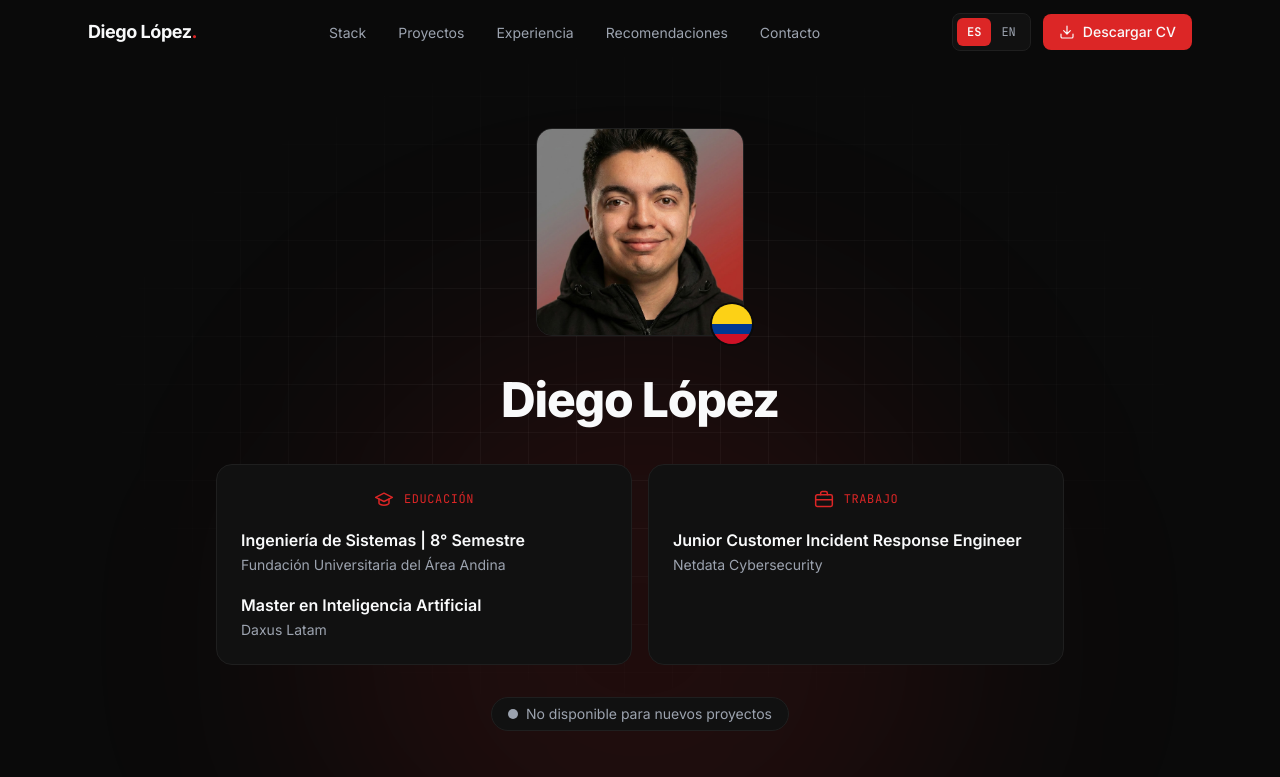
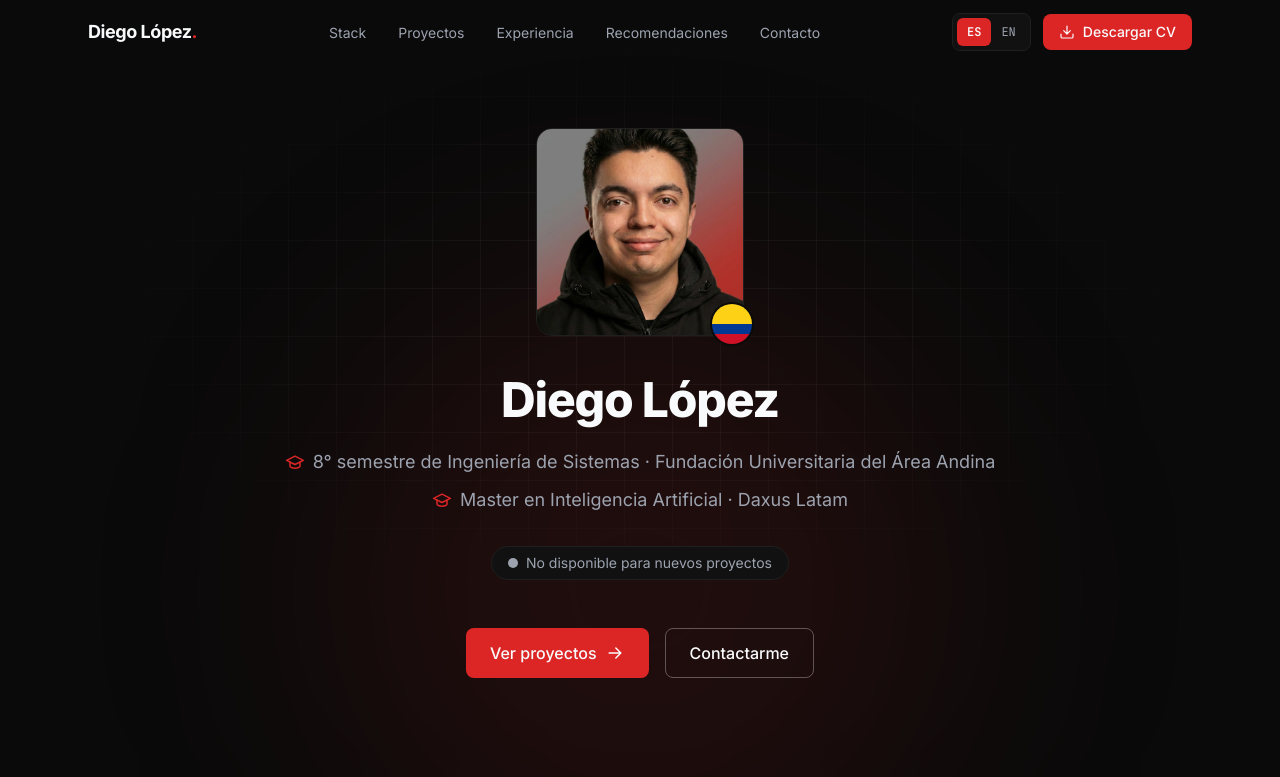
Before and after one commit to andre051223/portafolio, a Next.js app: page / in a window 1280 px wide. Shown: the top 777 px of the page. Built offline with nearby package versions, Linux system fonts and the light colour scheme.

Commit message:
Revert "Implementación de CVs actualizados y actualización de disponibilidad para nuevos proyectos"
This reverts commit f30df0a544ad9e97b5e1f493ce9fa06a0bd66730.

```diff
--- a/components/Hero.tsx
+++ b/components/Hero.tsx
@@ -1,12 +1,7 @@
 "use client";
 
 import { motion } from "framer-motion";
-import {
-  ArrowRightIcon,
-  StudyIcon,
-  ColombiaFlagIcon,
-  BriefcaseIcon,
-} from "./icons";
+import { ArrowRightIcon, StudyIcon, ColombiaFlagIcon } from "./icons";
 import { profile } from "@/lib/data";
 import { useLanguage } from "@/lib/i18n";
 import { staggerContainer, staggerItem } from "@/lib/animations";
@@ -34,7 +29,7 @@ export default function Hero() {
         variants={staggerContainer(0.15, 0.1)}
         initial="hidden"
         animate="visible"
-        className="relative z-10 mx-auto flex w-full max-w-4xl flex-col items-center px-6 text-center"
+        className="relative z-10 mx-auto flex w-full max-w-3xl flex-col items-center px-6 text-center"
       >
         {/* Foto de perfil con bandera de Colombia */}
         <motion.div variants={staggerItem} className="relative">
@@ -58,57 +53,26 @@ export default function Hero() {
           {profile.name}
         </motion.h1>
 
-        {/* Formación académica y trabajo, en dos tarjetas */}
-        <motion.div
+        {/* Formación académica */}
+        <motion.ul
           variants={staggerItem}
-          className="mt-10 grid w-full gap-4 text-left sm:grid-cols-2"
+          className="mt-6 flex flex-col items-center gap-2.5 text-gray-text"
         >
-          {/* Tarjeta: Educación */}
-          <div className="flex flex-col rounded-2xl border border-gray-medium bg-bg-secondary p-6 transition-colors duration-300 hover:border-accent">
-            <div className="flex items-center justify-center gap-2.5">
+          {t.hero.education.map((edu) => (
+            <li
+              key={edu.title}
+              className="flex items-center gap-2 text-base sm:text-lg"
+            >
               <StudyIcon className="h-5 w-5 shrink-0 text-accent" />
-              <h2 className="font-mono text-xs uppercase tracking-wider text-accent">
-                {t.hero.educationLabel}
-              </h2>
-            </div>
-
-            <ul className="mt-5 space-y-5">
-              {t.hero.education.map((edu) => (
-                <li key={edu.title} className="flex flex-col gap-1">
-                  <span className="font-semibold leading-snug text-text-white">
-                    {edu.title}
-                  </span>
-                  {edu.institution && (
-                    <span className="text-sm leading-snug text-gray-text">
-                      {edu.institution}
-                    </span>
-                  )}
-                </li>
-              ))}
-            </ul>
-          </div>
-
-          {/* Tarjeta: Trabajo */}
-          <div className="flex flex-col rounded-2xl border border-gray-medium bg-bg-secondary p-6 transition-colors duration-300 hover:border-accent">
-            <div className="flex items-center justify-center gap-2.5">
-              <BriefcaseIcon className="h-5 w-5 shrink-0 text-accent" />
-              <h2 className="font-mono text-xs uppercase tracking-wider text-accent">
-                {t.hero.workLabel}
-              </h2>
-            </div>
-
-            <ul className="mt-5 space-y-5">
-              <li className="flex flex-col gap-1">
-                <span className="font-semibold leading-snug text-text-white">
-                  {t.hero.currentRole.title}
-                </span>
-                <span className="text-sm leading-snug text-gray-text">
-                  {t.hero.currentRole.company}
-                </span>
-              </li>
-            </ul>
-          </div>
-        </motion.div>
+              <span>
+                {edu.title}
+                {edu.institution && (
+                  <span className="text-gray-text"> · {edu.institution}</span>
+                )}
+              </span>
+            </li>
+          ))}
+        </motion.ul>
 
         {/* Status laboral (disponibilidad) */}
         <motion.div
--- a/components/icons.tsx
+++ b/components/icons.tsx
@@ -49,15 +49,6 @@ export function StudyIcon(props: IconProps) {
     <svg {...base} {...props}>
       <path d="M22 10 12 5 2 10l10 5 10-5Z" />
       <path d="M6 12v5c0 1 2.7 2.5 6 2.5s6-1.5 6-2.5v-5" />
-    </svg>
-  );
-}
-
-export function BriefcaseIcon(props: IconProps) {
-  return (
-    <svg {...base} {...props}>
-      <rect x="2" y="7" width="20" height="14" rx="2" />
-      <path d="M8 7V5a2 2 0 0 1 2-2h4a2 2 0 0 1 2 2v2M2 13h20" />
     </svg>
   );
 }
--- a/lib/data.ts
+++ b/lib/data.ts
@@ -63,10 +63,7 @@ export interface SiteContent {
     closeMenu: string;
   };
   hero: {
-    educationLabel: string;
-    workLabel: string;
     education: { title: string; institution: string }[];
-    currentRole: { title: string; company: string };
     availability: string;
     ctaProjects: string;
     ctaContact: string;
@@ -128,11 +125,9 @@ const es: SiteContent = {
     closeMenu: "Cerrar menú",
   },
   hero: {
-    educationLabel: "Educación",
-    workLabel: "Trabajo",
     education: [
       {
-        title: "Ingeniería de Sistemas | 8° Semestre",
+        title: "8° semestre de Ingeniería de Sistemas",
         institution: "Fundación Universitaria del Área Andina",
       },
       {
@@ -140,10 +135,6 @@ const es: SiteContent = {
         institution: "Daxus Latam",
       },
     ],
-    currentRole: {
-      title: "Junior Customer Incident Response Engineer",
-      company: "Netdata Cybersecurity",
-    },
     availability: "No disponible para nuevos proyectos",
     ctaProjects: "Ver proyectos",
     ctaContact: "Contactarme",
@@ -368,8 +359,6 @@ const en: SiteContent = {
     closeMenu: "Close menu",
   },
   hero: {
-    educationLabel: "Education",
-    workLabel: "Work",
     education: [
       {
         title: "Systems Engineering student, 8th semester",
@@ -380,10 +369,6 @@ const en: SiteContent = {
         institution: "Daxus Latam",
       },
     ],
-    currentRole: {
-      title: "Junior Customer Incident Response Engineer",
-      company: "Netdata Cybersecurity",
-    },
     availability: "Not available for new projects",
     ctaProjects: "View projects",
     ctaContact: "Get in touch",
```
